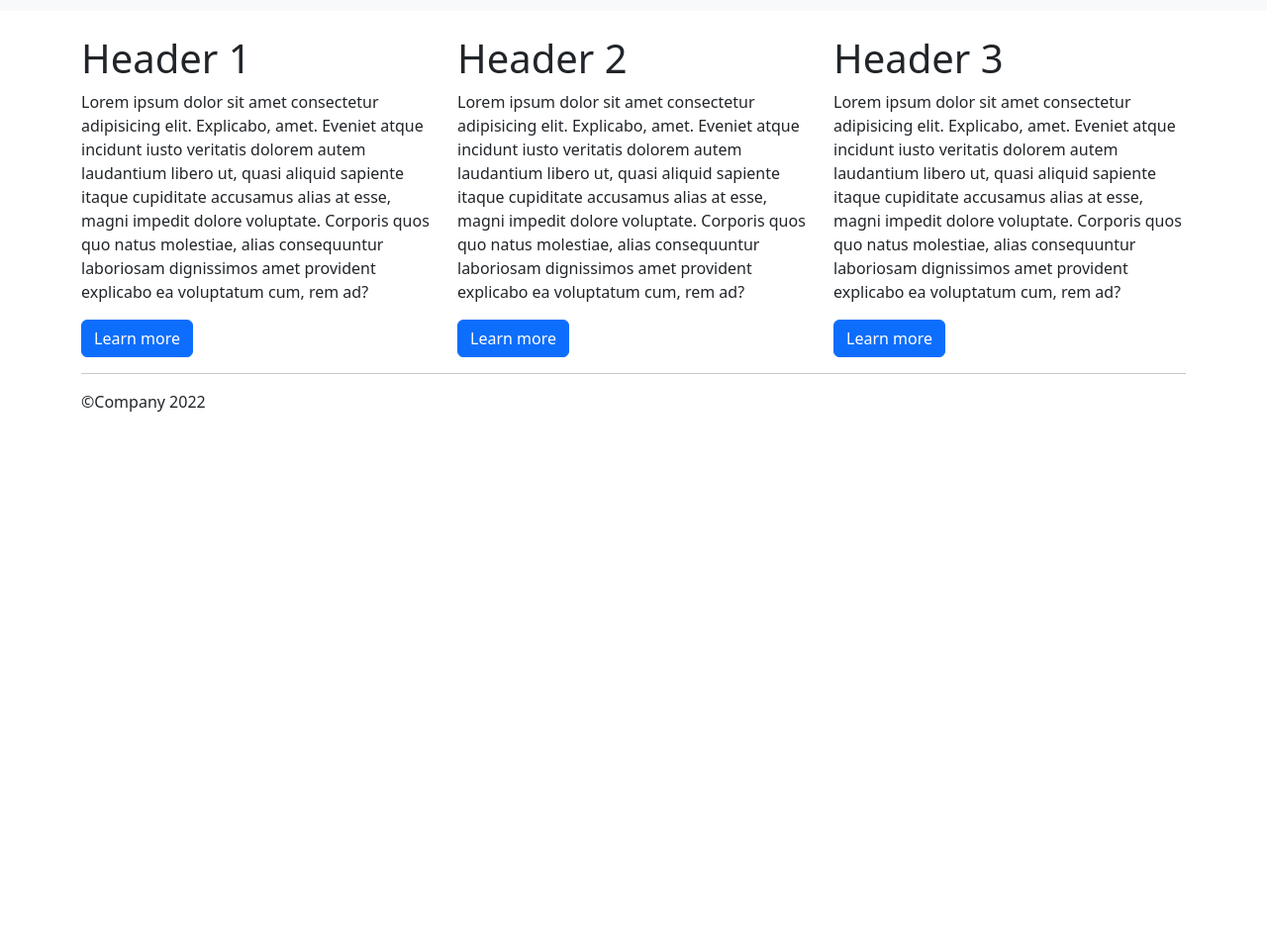
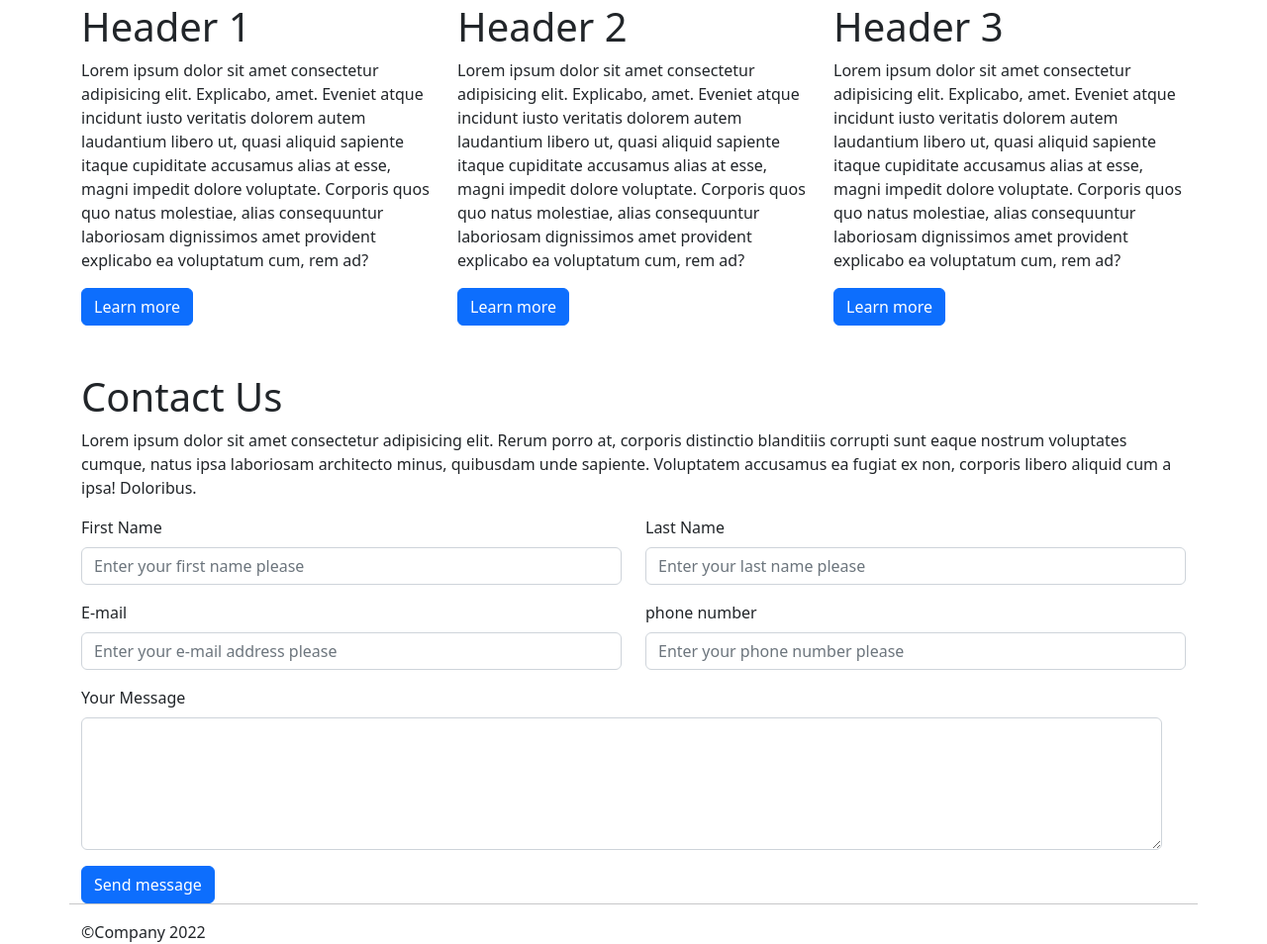
Before and after one commit to TimothyMuyelelele/bootstrap-gridlayout, a plain HTML site: page index.html in a window 1280 px wide. Shown: the part 323-1277 px from the top of the page at 99% size. Before the commit the page ends 800 px from the top, so only its background shows below. Drawn offline with nearby package versions, Linux system fonts and the light colour scheme.

Commit message:
third commit

```diff
--- a/index.html
+++ b/index.html
@@ -9,7 +9,7 @@
 </head>
 <body>
     <!-- navigation bar here -->
-     <nav class="navbar navbar-expand-lg bg-light">
+     <nav class="navbar navbar-expand-lg bg-light fixed-top shadow p ">
         <div class="container-fluid">
             <a class="navbar-brand" href="#">Zalego Academy</a>
             <button class="navbar-toggler" type="button" data-bs-toggle="collapse" data-bs-target="#navbarDisplayNavigations" aria-expanded="false">
@@ -30,7 +30,7 @@
     <!--End navigation bar -->
 
 
-    <main class="p-5 mb-4 bg-light rounded-8">
+    <main class="p-5 mb-4 bg-light rounded-8 mt-4 ">
         <h1>
             Welcome, Timothy Muyelele
         </h1>
@@ -65,13 +65,58 @@
             <button class="btn btn-primary">Learn more</button>
         </div>
        </div>
+       <!-- contact us page here -->
+       <div class="row pt-5">
+           <h1>
+               Contact Us
+           </h1>
+           <p>
+              Lorem ipsum dolor sit amet consectetur adipisicing elit. Rerum porro at, corporis distinctio blanditiis corrupti sunt eaque nostrum voluptates cumque, natus ipsa laboriosam architecto minus, quibusdam unde sapiente. Voluptatem accusamus ea fugiat ex non, corporis libero aliquid cum a ipsa! Doloribus.
+           </p>
+           <form>
+               <div class="row">
+                <div class="mb-3 col-lg-6">
+                    <label for="fisrtName" class="form-label">First Name</label>
+                    <input type="text" class="form-control" placeholder="Enter your first name please">
+                </div>
+                <div class="mb-3 col-lg-6">
+                    <label for="lastName" class="form-label">Last Name</label>
+                    <input type="text" class="form-control" placeholder="Enter your last name please">
+                </div>
+               </div>
+               <div class="row">
+                <div class="mb-3 col-lg-6">
+                    <label for="email" class="form-label">E-mail</label>
+                    <input type="email" class="form-control" placeholder="Enter your e-mail address please">
+                </div>
+                <div class="mb-3 col-lg-6">
+                    <label for="phone-number" class="form-label">phone number</label>
+                    <input type="tel" class="form-control" placeholder="Enter your phone number please">
+                </div>
+              <div class="row">
+                  <div class="col-lg-12">
+                      <label for="Message" class="form-label">Your Message</label>
+                      <textarea  cols="30" rows="5" class="form-control"></textarea>
+                  </div>
+                </div>
+      <div class="pt-3" >
+        <button type="submit" class="btn btn-primary">Send message</button>
+      </div>
+
+           </form>
+
+       </div>
+       <!-- contact us page ends here -->
 
     <hr>
     <footer>
      &copy;Company 2022
     </footer>
     </div>
-    <script src="bootstrap-5.2.0/js/bootstrap.bundle.min.js"></script>
+    <!-- <script src="bootstrap-5.2.0/js/bootstrap.bundle.min.js"></script> -->
     <script src="bootstrap-5.2.0/js/bootstrap.min.js"></script>
+    <script src="https://cdn.jsdelivr.net/npm/@popperjs/core@2.11.5/dist/umd/popper.min.js" integrity="sha384-Xe+8cL9oJa6tN/veChSP7q+mnSPaj5Bcu9mPX5F5xIGE0DVittaqT5lorf0EI7Vk" crossorigin="anonymous"></script>
+
+
 </body>
 </html>
```
